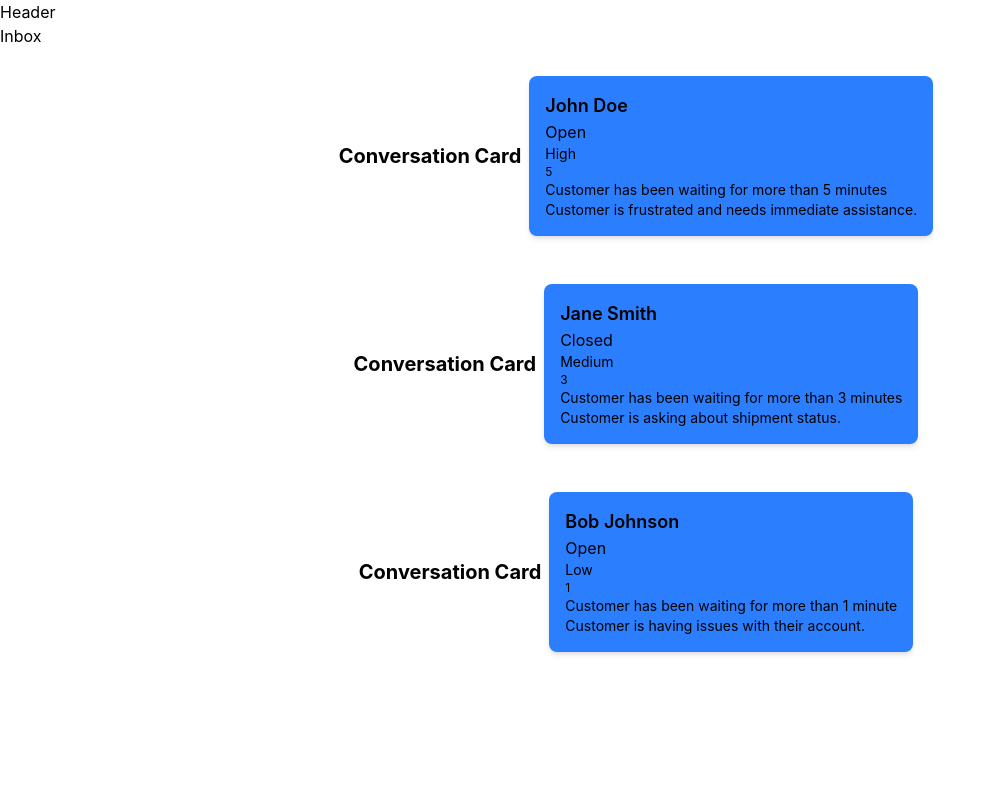
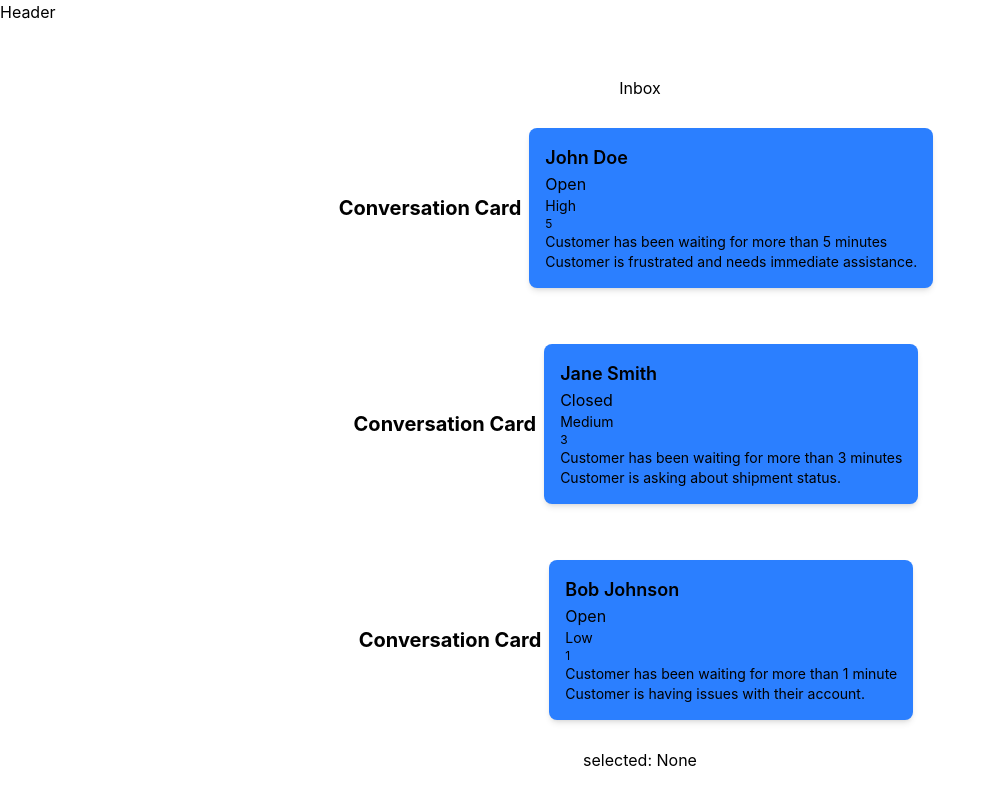
Before and after one commit to sam-0905/QueuePilot, a React (Vite) app in the folder QueuePilot/: page / in a window 1280 px wide. Shown: the top 804 px of the page, without its empty margins (0-995 px from the left). Built offline with nearby package versions, Linux system fonts and the light colour scheme.

Commit message:
Feat - Added a new state and passed it to ConversationList

```diff
--- a/QueuePilot/src/Pages/inbox.tsx
+++ b/QueuePilot/src/Pages/inbox.tsx
@@ -1,12 +1,18 @@
+import { useState } from "react";
 import ConversationList from "../components/ConversationList";
 import { conversations } from "../data/conversations";
+import type { Conversation } from "../types/conversation";
 
 function Inbox() {
+
+    const [onSelectedConversation, setSelectedConversation] = useState<Conversation | null>(null);
+
     return (
         <>
-        <div>
+        <div className="flex flex-col items-center justify-center min-h-screen py-2">
             <h1>Inbox</h1>
-            <ConversationList conversations={conversations} />
+            <ConversationList conversations={conversations} onSelectedConversation={setSelectedConversation} />
+            <p>selected:{} {onSelectedConversation ? onSelectedConversation.customerName : "None"}</p>
         </div>
         </>
     )
```
